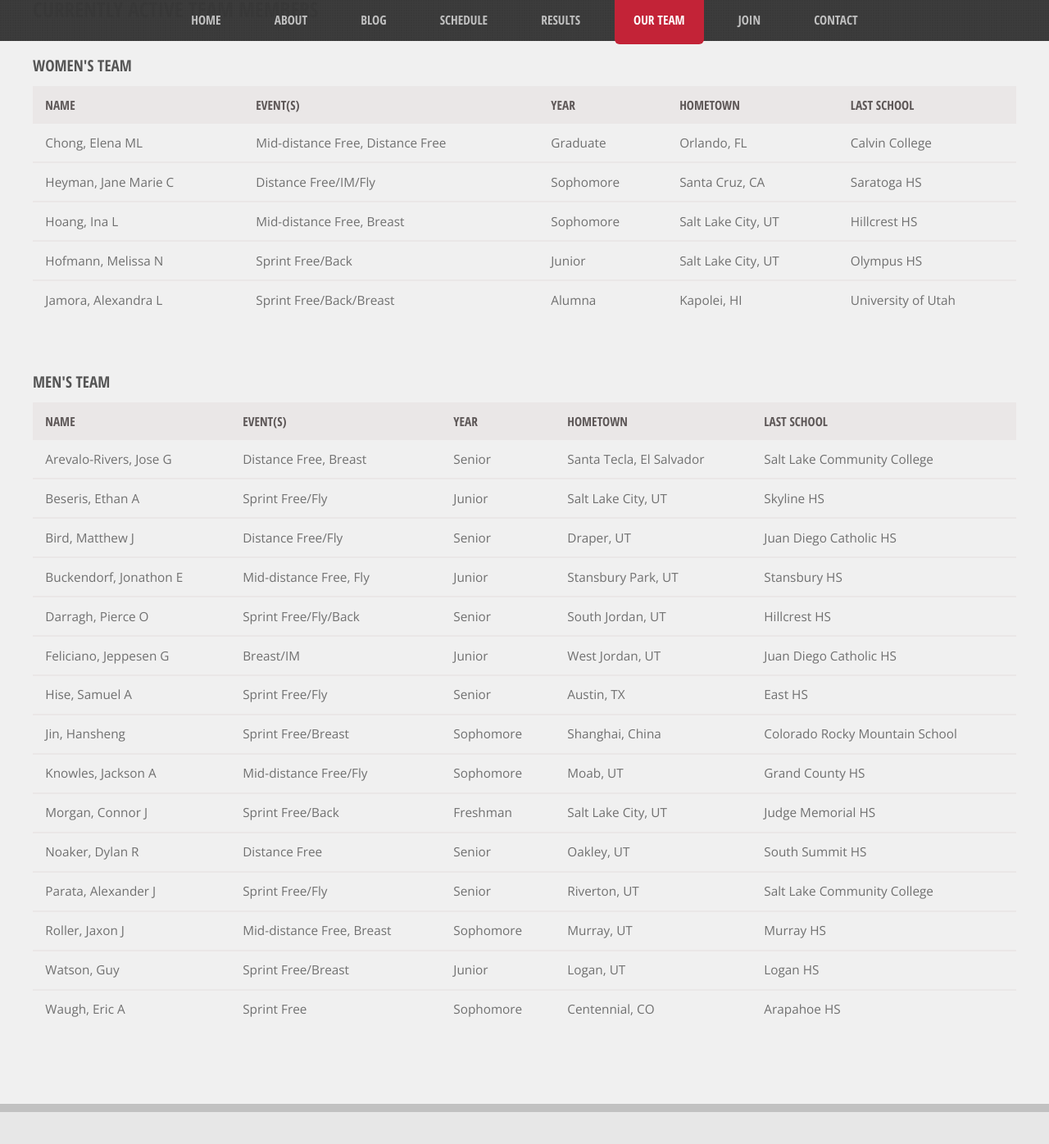
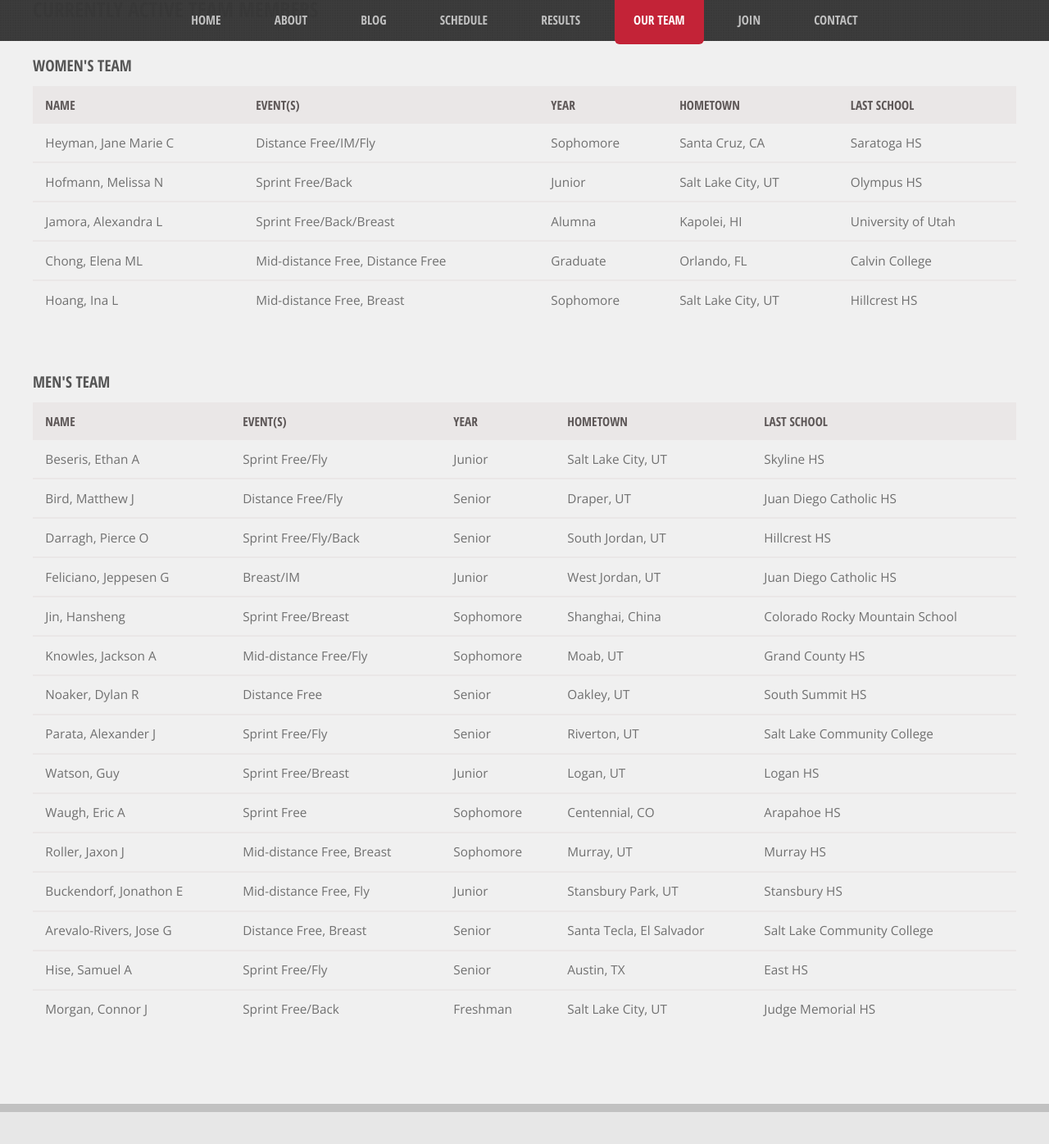
Before and after one commit to utahclubswimming/utahclubswimming.github.io, a Jekyll site: the page built from team.html, in a window 1280 px wide and 1400 px high, scrolled down 375 px. Shown: the top 1396 px of the window at 82% size. Built offline with Jekyll 4.4.1, drawn with Linux system fonts in a browser that asks for light colours.

Commit message:
Resolves #174
Manually set roster sorting.

```diff
--- a/team.html
+++ b/team.html
@@ -16,11 +16,8 @@ permalink: /team/
                         <p>Currently active team members</p>
                     </header>
 
-                    {% for members_hash in site.data.members reversed %}
-                    {% assign key = members_hash[0] | capitalize %}
-                    {% assign members = members_hash[1] | sort:"last_name" %}
                     <section>
-                        <h3>{{ key }}'s Team</h3>
+                        <h3>Women's Team</h3>
                         <table class="roster">
                             <thead>
                                 <tr>
@@ -32,7 +29,7 @@ permalink: /team/
                                 </tr>
                             </thead>
                             <tbody>
-                                {% for member in members %}
+                                {% for member in site.data.members.women %}
                                 <tr>
                                     <td>{{ member.last_name }}, {{ member.first_name }}{% if member.middle_initial %} {{ member.middle_initial }}{% endif %}</td>
                                     <td>{{ member.events }}</td>
@@ -44,7 +41,32 @@ permalink: /team/
                             </tbody>
                         </table>
                     </section>
-                    {% endfor %}
+
+                    <section>
+                        <h3>Men's Team</h3>
+                        <table class="roster">
+                            <thead>
+                                <tr>
+                                    <th>Name</th>
+                                    <th>Event(s)</th>
+                                    <th>Year</th>
+                                    <th>Hometown</th>
+                                    <th>Last School</th>
+                                </tr>
+                            </thead>
+                            <tbody>
+                                {% for member in site.data.members.men %}
+                                <tr>
+                                    <td>{{ member.last_name }}, {{ member.first_name }}{% if member.middle_initial %} {{ member.middle_initial }}{% endif %}</td>
+                                    <td>{{ member.events }}</td>
+                                    <td>{{ member.year }}</td>
+                                    <td>{{ member.hometown }}</td>
+                                    <td>{{ member.school }}</td>
+                                </tr>
+                                {% endfor %}
+                            </tbody>
+                        </table>
+                    </section>
 
                 </article>
 
```
